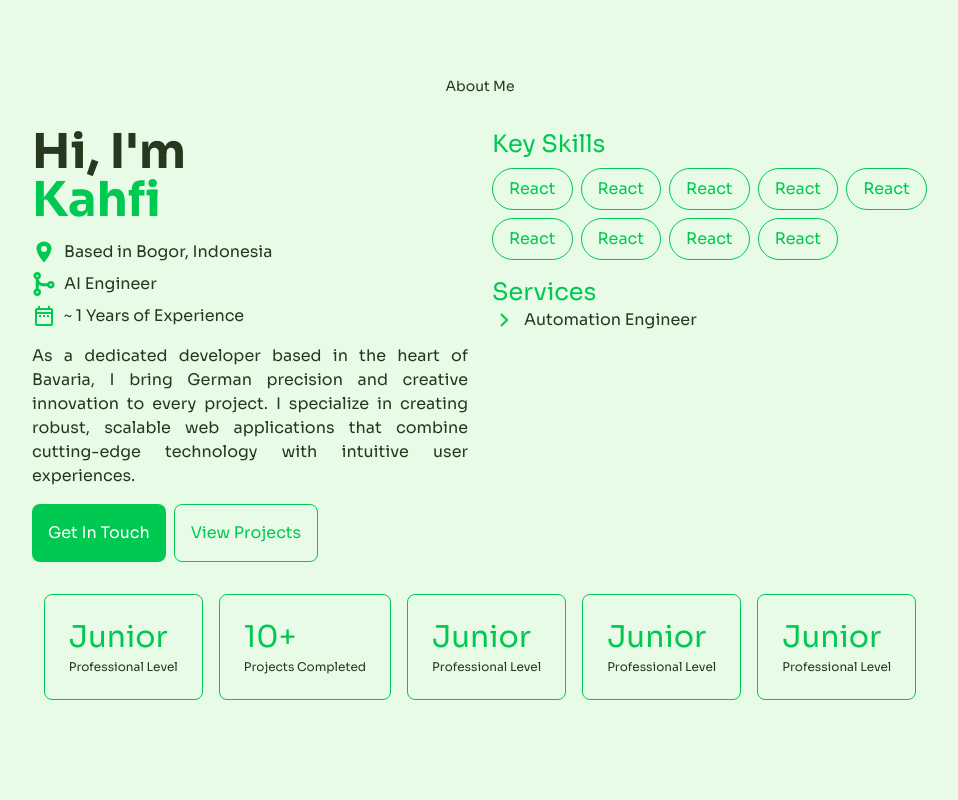
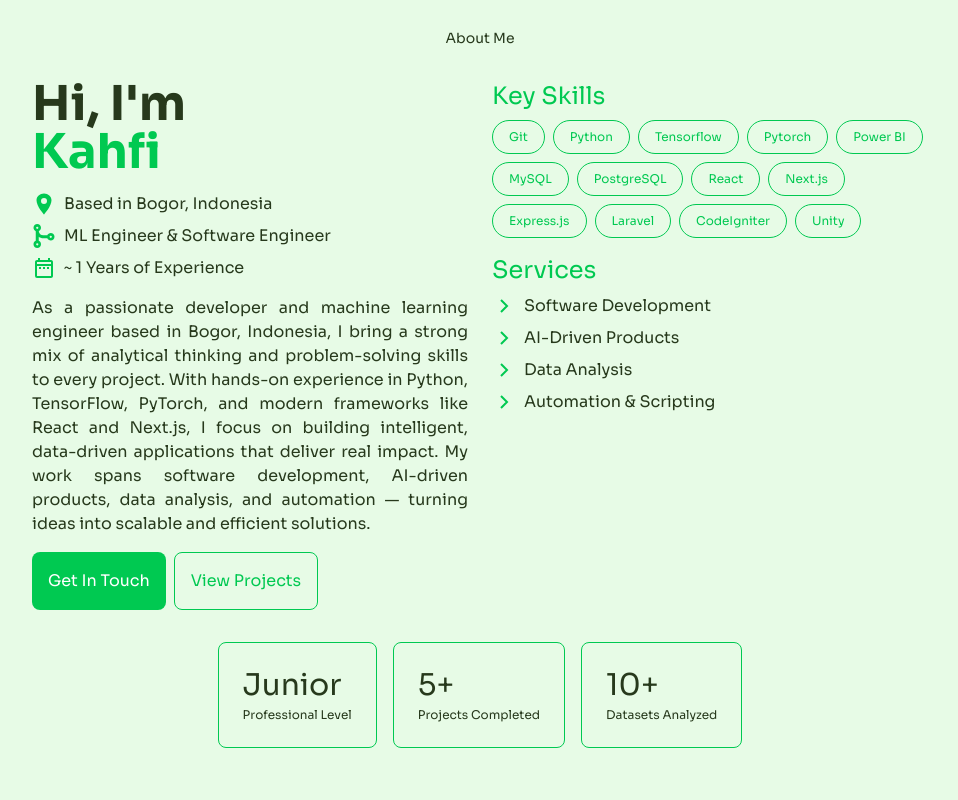
Before and after one commit to nrkahfirhmd/personal-portfolio, a React (Vite) app: page / in a window 1280 px wide. Shown: the part 860-1660 px from the top of the page, without its empty margins (160-1118 px from the left). Built offline with nearby package versions, Linux system fonts and the light colour scheme.

Commit message:
add: about contents

```diff
--- a/src/App.jsx
+++ b/src/App.jsx
@@ -32,6 +32,7 @@ export default function App()
         document.querySelector('#toProjects').addEventListener('click', () => { lenisRef.current.scrollTo('#projects') })
         document.querySelector('#toProjects2').addEventListener('click', () => { lenisRef.current.scrollTo('#projects') })
         document.querySelector('#toProjects3').addEventListener('click', () => { lenisRef.current.scrollTo('#projects') })
+        document.querySelector('#toProjects4').addEventListener('click', () => { lenisRef.current.scrollTo('#projects') })
 
         return () => {
             if (rafId.current) cancelAnimationFrame(rafId.current)
--- a/src/components/Education.jsx
+++ b/src/components/Education.jsx
@@ -7,7 +7,7 @@ export default function Education()
         <>
             <div className="w-full relative md:py-4">
                 <div className="relative flex flex-col gap-4">
-                    <div className="w-[4px] h-full bg-green-500 dark:border-green-200 dark:bg-white absolute md:left-15"></div>
+                    <div className="w-[4px] h-full bg-green-500 dark:bg-green-200 absolute md:left-15"></div>
 
                     {personalEducation.map((data, index) => (
                         <Record
@@ -20,7 +20,7 @@ export default function Education()
                         />
                     ))}
                 </div>
-                <div className="border-l-4 border-dashed border-green-500 dark:border-green-200 dark:border-white h-10 md:translate-x-15"></div>
+                <div className="border-l-4 border-dashed border-green-500 dark:border-green-200 h-10 md:translate-x-15"></div>
             </div>
         </>
     )
--- a/src/components/Works.jsx
+++ b/src/components/Works.jsx
@@ -7,7 +7,7 @@ export default function Works()
         <>
             <div className="w-full rela tive md:py-4">
                 <div className="relative flex flex-col gap-4">
-                    <div className="w-[4px] h-full bg-green-500 dark:border-green-200 dark:bg-white absolute md:left-15"></div>
+                    <div className="w-[4px] h-full bg-green-500 dark:bg-green-200 absolute md:left-15"></div>
 
                     {personalWorks.map((data, index) => (
                         <Record
@@ -20,7 +20,7 @@ export default function Works()
                         />
                     ))}
                 </div>
-                <div className="border-l-4 border-dashed border-green-500 dark:border-green-200 dark:border-white h-10 md:translate-x-15"></div>
+                <div className="border-l-4 border-dashed border-green-500 dark:border-green-200 h-10 md:translate-x-15"></div>
             </div>
         </>
     )
--- a/src/pages/About.jsx
+++ b/src/pages/About.jsx
@@ -2,6 +2,7 @@ import { FaCodeMerge } from "react-icons/fa6";
 import { GrFormNext } from "react-icons/gr";
 import { IoLocationSharp } from "react-icons/io5";
 import { MdOutlineDateRange } from "react-icons/md";
+import { myServices, personalSkills, personalStatistics } from "../utils/data";
 
 export default function About() {
     return (
@@ -21,7 +22,7 @@ export default function About() {
                         </span>
                         <span className="flex gap-2 items-center">
                             <FaCodeMerge size={24} className="text-green-500 dark:text-green-200" />
-                            AI Engineer
+                            ML Engineer & Software Engineer
                         </span>
                         <span className="flex gap-2 items-center">
                             <MdOutlineDateRange size={24} className="text-green-500 dark:text-green-200" />
@@ -29,13 +30,13 @@ export default function About() {
                         </span>
                     </div>
                     <div className="text-justify">
-                        As a dedicated developer based in the heart of Bavaria, I bring German precision and creative innovation to every project. I specialize in creating robust, scalable web applications that combine cutting-edge technology with intuitive user experiences.
+                        As a passionate developer and machine learning engineer based in Bogor, Indonesia, I bring a strong mix of analytical thinking and problem-solving skills to every project. With hands-on experience in Python, TensorFlow, PyTorch, and modern frameworks like React and Next.js, I focus on building intelligent, data-driven applications that deliver real impact. My work spans software development, AI-driven products, data analysis, and automation — turning ideas into scalable and efficient solutions.
                     </div>
                     <div className="flex gap-2">
-                        <button className="p-4 bg-green-500 dark:bg-green-200 text-white dark:text-(--dark-bg) rounded-lg">
+                        <button className="hoverable hover:dark:bg-green-200/80 hover:bg-green-500/50 p-4 bg-green-500 dark:bg-green-200 text-white dark:text-(--dark-bg) rounded-lg">
                             Get In Touch
                         </button>
-                        <button className="p-4 border text-green-500 dark:text-green-200 border-green-500 dark:border-green-200 rounded-lg">
+                        <button id="toProjects4" className="hoverable p-4 border text-green-500 dark:text-green-200 border-green-500 dark:border-green-200 hover:text-green-500/50 hover:dark:text-green-200/80 hover:border-green-500/50 hover:dark:border-green-200/80 rounded-lg">
                             View Projects
                         </button>
                     </div>
@@ -45,50 +46,32 @@ export default function About() {
                     <div className="flex flex-col gap-2">
                         <h1 className="text-2xl text-green-500 dark:text-green-200">Key Skills</h1>
                         <div className="flex gap-2 flex-wrap">
-                            <span className="py-2 px-4 border border-green-500 dark:border-green-200 text-green-500 dark:text-green-200 rounded-full">React</span>
-                            <span className="py-2 px-4 border border-green-500 dark:border-green-200 text-green-500 dark:text-green-200 rounded-full">React</span>
-                            <span className="py-2 px-4 border border-green-500 dark:border-green-200 text-green-500 dark:text-green-200 rounded-full">React</span>
-                            <span className="py-2 px-4 border border-green-500 dark:border-green-200 text-green-500 dark:text-green-200 rounded-full">React</span>
-                            <span className="py-2 px-4 border border-green-500 dark:border-green-200 text-green-500 dark:text-green-200 rounded-full">React</span>
-                            <span className="py-2 px-4 border border-green-500 dark:border-green-200 text-green-500 dark:text-green-200 rounded-full">React</span>
-                            <span className="py-2 px-4 border border-green-500 dark:border-green-200 text-green-500 dark:text-green-200 rounded-full">React</span>
-                            <span className="py-2 px-4 border border-green-500 dark:border-green-200 text-green-500 dark:text-green-200 rounded-full">React</span>
-                            <span className="py-2 px-4 border border-green-500 dark:border-green-200 text-green-500 dark:text-green-200 rounded-full">React</span>
+                            {personalSkills.map((data, i) => (
+                                <span key={i} className="text-xs py-2 px-4 border border-green-500 dark:border-green-200 hover:scale-110 transition-transform hover:rotate-5 text-green-500 dark:text-green-200 rounded-full">{data}</span>
+                            ))}
                         </div>
                     </div>
                     <div>
                         <h1 className="text-2xl text-green-500 dark:text-green-200">Services</h1>
-                        <div className="flex flex-col gap-2">
-                            <span className="flex gap-2 items-center">
-                                <GrFormNext size={24} className="text-green-500 dark:text-green-200" />
-                                Automation Engineer
-                            </span>
+                        <div className="flex flex-col gap-2 py-2">
+                            {myServices.map((data, i) => (
+                                <span key={i} className="flex gap-2 items-center">
+                                    <GrFormNext size={24} className="text-green-500 dark:text-green-200" />
+                                    {data}
+                                </span>
+                            ))}
                         </div>
                     </div>
                 </div>
             </div>
 
             <div className="flex flex-wrap gap-4 items-center justify-center">
-                <div className="border rounded-lg dark:border-green-200 border-green-500 p-6 flex flex-col gap-1">
-                    <h1 className="text-3xl dark:text-green-200 text-green-500">Junior</h1>
-                    <h3 className="text-xs">Professional Level</h3>
-                </div>
-                <div className="border rounded-lg dark:border-green-200 border-green-500 p-6 flex flex-col gap-1">
-                    <h1 className="text-3xl dark:text-green-200 text-green-500">10+</h1>
-                    <h3 className="text-xs">Projects Completed</h3>
-                </div>
-                <div className="border rounded-lg dark:border-green-200 border-green-500 p-6 flex flex-col gap-1">
-                    <h1 className="text-3xl dark:text-green-200 text-green-500">Junior</h1>
-                    <h3 className="text-xs">Professional Level</h3>
-                </div>
-                <div className="border rounded-lg dark:border-green-200 border-green-500 p-6 flex flex-col gap-1">
-                    <h1 className="text-3xl dark:text-green-200 text-green-500">Junior</h1>
-                    <h3 className="text-xs">Professional Level</h3>
-                </div>
-                <div className="border rounded-lg dark:border-green-200 border-green-500 p-6 flex flex-col gap-1">
-                    <h1 className="text-3xl dark:text-green-200 text-green-500">Junior</h1>
-                    <h3 className="text-xs">Professional Level</h3>
-                </div>
+                {personalStatistics.map((data, i) => (
+                    <div key={i} className="hover:scale-110 transition-all duration-300 border rounded-lg dark:border-green-200 border-green-500 hover:dark:text-green-200 hover:text-green-500 p-6 flex flex-col gap-1">
+                        <h1 className="text-3xl">{data.number}</h1>
+                        <h3 className="text-xs">{data.desc}</h3>
+                    </div>
+                ))}
             </div>
         </div>
     )
--- a/src/pages/Experiences.jsx
+++ b/src/pages/Experiences.jsx
@@ -7,7 +7,7 @@ export default function Experiences()
     const [selected, setSelected] = useState(0);
 
     return (
-        <div className="flex justify-center items-center min-h-screen">
+        <div className="flex justify-center py-4">
             <div className="flex flex-col gap-4 w-5xl px-4">
                 <h1 className="font-bold text-2xl text-center text-green-500 dark:text-green-200">My Experiences</h1>
                 <div className="flex rounded-md overflow-hidden cursor-pointer p-1 border">
--- a/src/utils/data.jsx
+++ b/src/utils/data.jsx
@@ -9,29 +9,37 @@ export const githubLink = "https://github.com/nrkahfirhmd"
 export const linkedinLink = "https://www.linkedin.com/in/nrkahfirhmd/"
 export const mediumLink = "https://medium.com/@nrkahfirhmd"
 
-// export const personalStatistics = [
-//     { number: 6, desc: "Projects Completed" },
-//     { number: 10, desc: "Datasets Analyzed" },
-//     { number: 3, desc: "ML Models Deployed" },
-//     { number: 2, desc: "Dashboards Built" }
+export const personalStatistics = [
+    { number: "Junior", desc: "Professional Level" },
+    { number: "5+", desc: "Projects Completed" },
+    { number: "10+", desc: "Datasets Analyzed" },
+]
+
+export const personalSkills = [
+    "Git", "Python", "Tensorflow", "Pytorch", "Power BI", "MySQL", "PostgreSQL", "React", "Next.js",
+    "Express.js", "Laravel", "CodeIgniter", "Unity"
+]
+
+export const myServices = [
+    "Software Development", "AI-Driven Products", "Data Analysis", "Automation & Scripting"
+]
+
+// export const techStack = [
+//     { icon: <FaGit/>, label: "Git" },
+//     { icon: <FaPython/>, label: "Python" },
+//     { icon: <SiTensorflow/>, label: "Tensorflow" },
+//     { icon: <SiPytorch/>, label: "Pytorch" },
+//     { icon: <FaRProject/>, label: "R" },
+//     { icon: <BsFillBarChartFill />, label: "Power BI" },
+//     { icon: <IoLogoTableau />, label: "Tableau" },
+//     { icon: <SiMysql />, label: "MySQL" },
+//     { icon: <FaReact />, label: "React" },
+//     { icon: <SiNextdotjs/>, label: "Next.js" },
+//     { icon: <SiExpress/>, label: "Express.js" },
+//     { icon: <FaLaravel/>, label: "Laravel" },
+//     { icon: <SiCodeigniter/>, label: "Code Igniter" },
+//     { icon: <FaUnity/>, label: "Unity" },
 // ]
-
-export const techStack = [
-    { icon: <FaGit/>, label: "Git" },
-    { icon: <FaPython/>, label: "Python" },
-    { icon: <SiTensorflow/>, label: "Tensorflow" },
-    { icon: <SiPytorch/>, label: "Pytorch" },
-    { icon: <FaRProject/>, label: "R" },
-    { icon: <BsFillBarChartFill />, label: "Power BI" },
-    { icon: <IoLogoTableau />, label: "Tableau" },
-    { icon: <SiMysql />, label: "MySQL" },
-    { icon: <FaReact />, label: "React" },
-    { icon: <SiNextdotjs/>, label: "Next.js" },
-    { icon: <SiExpress/>, label: "Express.js" },
-    { icon: <FaLaravel/>, label: "Laravel" },
-    { icon: <SiCodeigniter/>, label: "Code Igniter" },
-    { icon: <FaUnity/>, label: "Unity" },
-]
 
 export const personalEducation = [
     {
```
